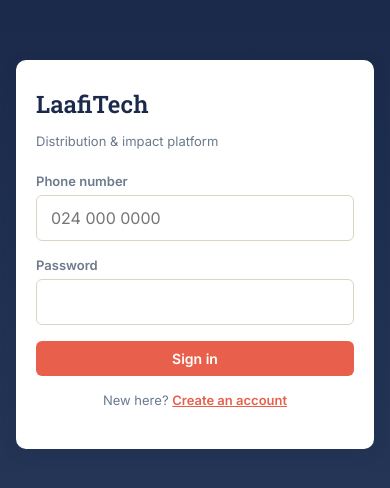
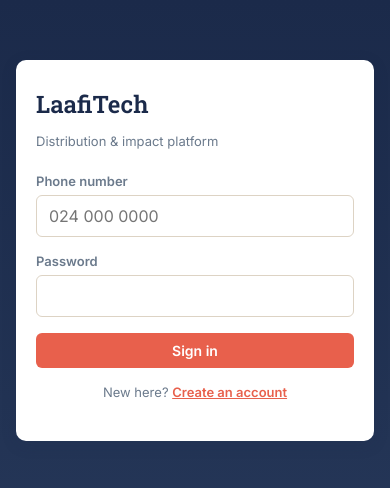
Before and after one commit to mohammedawalbawahissah-gif/LaafiTech, a React (Vite) app in the folder frontend/web/: page /login in a window 390 px wide. Shown: the top 488 px of the page. Built offline with nearby package versions, Linux system fonts and the light colour scheme; no server answers.

Commit message:
Add: Mobile layout to frontend

```diff
--- a/frontend/web/src/components/ProfileFields.jsx
+++ b/frontend/web/src/components/ProfileFields.jsx
@@ -54,7 +54,7 @@
 
   if (!editing) {
     return (
-      <div style={{ marginBottom: 18 }}>
+      <div style={{ marginBottom: 22 }}>
         <div className="field-row">
           <div>
             <div className="label">Email</div>
@@ -75,7 +75,7 @@
   }
 
   return (
-    <form onSubmit={save} style={{ marginBottom: 18 }}>
+    <form onSubmit={save} style={{ marginBottom: 22 }}>
       {error && <div className="auth-error" style={{ marginBottom: 14 }}>{error}</div>}
       <div className="field-row">
         <div className="field">
--- a/frontend/web/src/index.css
+++ b/frontend/web/src/index.css
@@ -386,7 +386,7 @@
 .field input, .field select, .field textarea {
   border: 1px solid var(--line);
   border-radius: var(--radius-sm);
-  padding: 12px 14px;
+  padding: 10px 12px;
   background: var(--surface);
 }
 .field input:focus, .field select:focus { border-color: var(--primary); }
```
